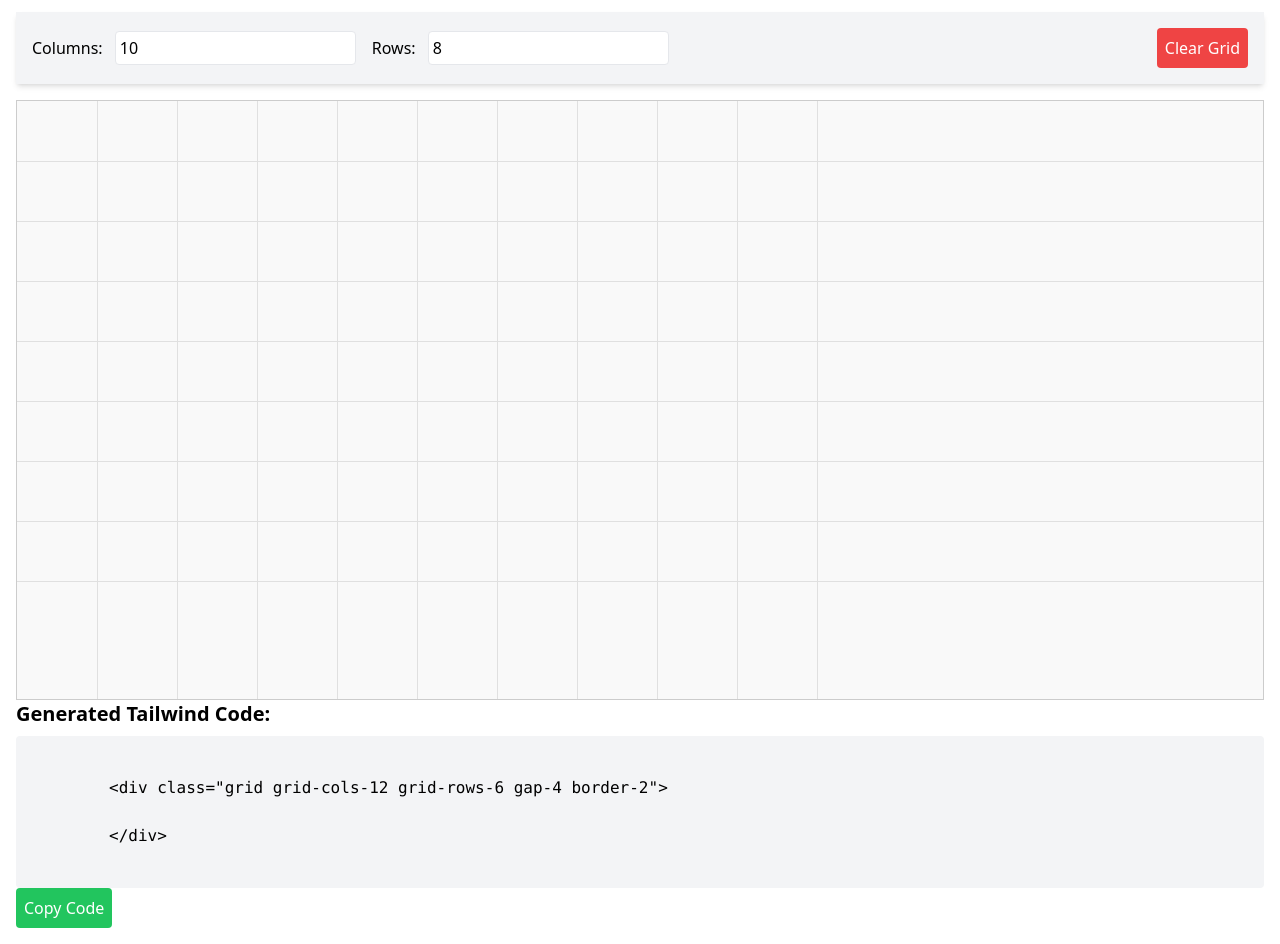
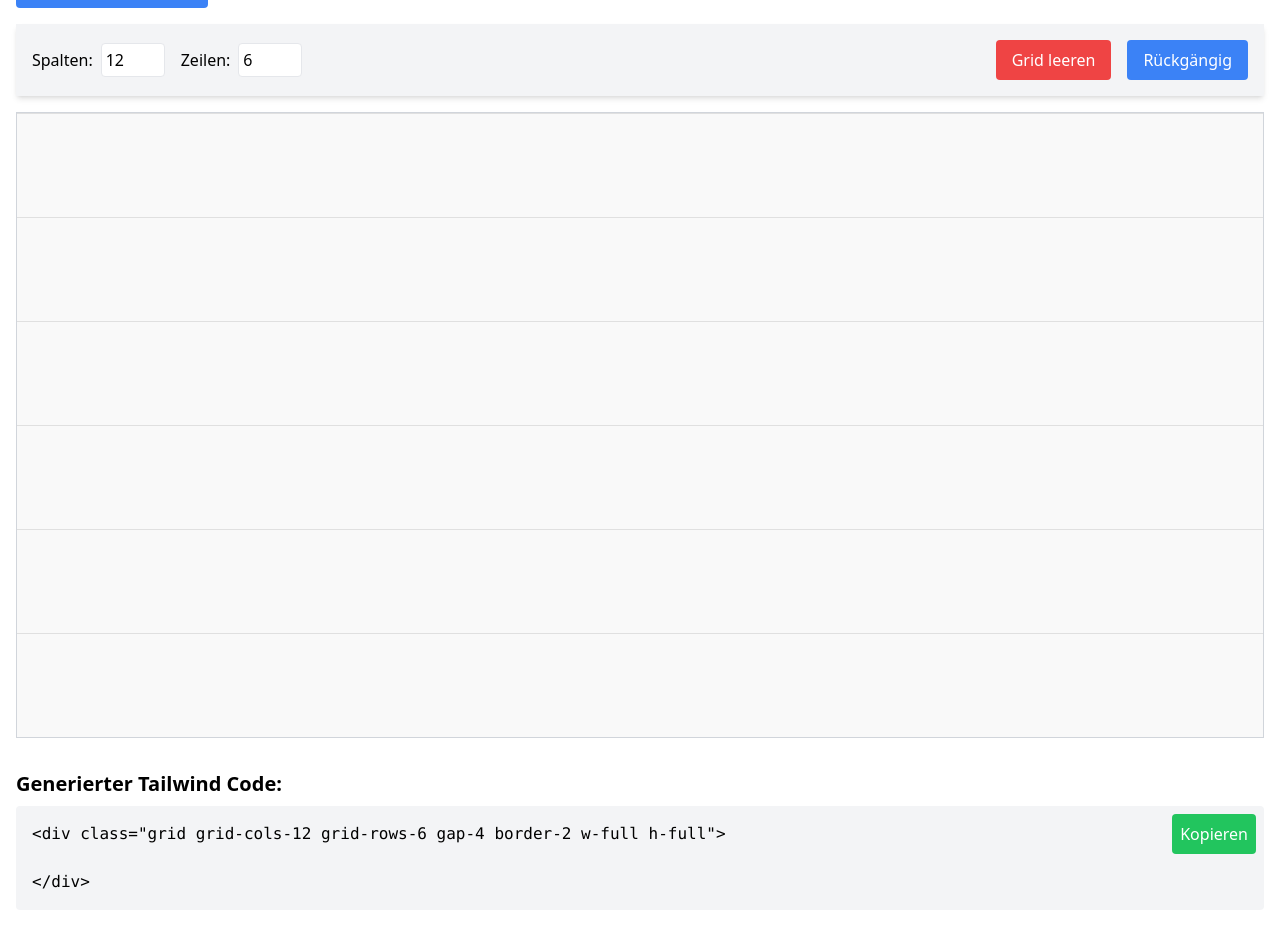
Before and after one commit to jovicdev97/TailwindCSS-Grid-Gen-Generator, a Nuxt app: page / in a window 1280 px wide. Shown: the part 108-1052 px from the top of the page. Built offline with nearby package versions, Linux system fonts and the light colour scheme.

Commit message:
refactor

```diff
--- a/components/CodeOutput.vue
+++ b/components/CodeOutput.vue
@@ -1,10 +1,12 @@
 <template>
-  <div class="mb-4">
-    <h2 class="text-xl font-semibold mb-2">Generated Tailwind Code:</h2>
-    <pre class="bg-gray-100 p-4 rounded"><code>{{ gridStore.export() }}</code></pre>
-    <button @click="copyToClipboard" class="p-2 bg-green-500 text-white rounded hover:bg-green-600 transition-colors focus:outline-none focus:ring-2 focus:ring-green-500 focus:ring-opacity-50">
-      Copy Code
-    </button>
+  <div class="mt-8">
+    <h2 class="text-xl font-semibold mb-2">Generierter Tailwind Code:</h2>
+    <div class="relative">
+      <pre class="bg-gray-100 p-4 rounded overflow-x-auto"><code>{{ gridStore.export() }}</code></pre>
+      <button @click="copyToClipboard" class="absolute top-2 right-2 p-2 bg-green-500 text-white rounded hover:bg-green-600 transition-colors focus:outline-none focus:ring-2 focus:ring-green-500 focus:ring-opacity-50">
+        Kopieren
+      </button>
+    </div>
   </div>
 </template>
 
@@ -15,7 +17,10 @@ const gridStore = useGridStore()
 
 function copyToClipboard() {
   navigator.clipboard.writeText(gridStore.export()).then(() => {
-    alert('Code copied to clipboard!')
+    alert('Code in die Zwischenablage kopiert!')
+  }).catch(err => {
+    console.error('Fehler beim Kopieren: ', err)
+    alert('Fehler beim Kopieren des Codes. Bitte versuchen Sie es erneut.')
   })
 }
 </script>
--- a/components/GridBox.vue
+++ b/components/GridBox.vue
@@ -1,34 +1,37 @@
 <template>
-  <div :style="boxStyle" class="grid-box">
+  <div :style="boxStyle" class="grid-box" @click="$emit('remove')">
     {{ boxDimensions }}
   </div>
 </template>
 
 <script setup>
 import { computed } from 'vue'
-import { useGridStore } from '~/stores/grid'
 
 const props = defineProps({
   box: {
     type: Object,
     required: true
+  },
+  gridSize: {
+    type: Object,
+    required: true
   }
 })
 
-const store = useGridStore()
-
 const boxStyle = computed(() => ({
-  width: `${props.box.width}px`,
-  height: `${props.box.height}px`,
-  left: `${props.box.startX}px`,
-  top: `${props.box.startY}px`,
+  left: `${props.box.startX * 100}%`,
+  top: `${props.box.startY * 100}%`,
+  width: `${props.box.width * 100}%`,
+  height: `${props.box.height * 100}%`,
   backgroundColor: 'rgba(59, 130, 246, 0.5)',
   border: '2px solid #3B82F6',
 }))
 
-const boxDimensions = computed(() =>
-  `${Math.round(props.box.width / store.cellSize.width)}x${Math.round(props.box.height / store.cellSize.height)}`
-)
+const boxDimensions = computed(() => {
+  const colSpan = Math.round(props.box.width * props.gridSize.columns)
+  const rowSpan = Math.round(props.box.height * props.gridSize.rows)
+  return `${colSpan}x${rowSpan}`
+})
 </script>
 
 <style scoped>
@@ -40,5 +43,11 @@ const boxDimensions = computed(() =>
   color: white;
   font-weight: bold;
   user-select: none;
+  cursor: pointer;
+  transition: opacity 0.2s;
+}
+
+.grid-box:hover {
+  opacity: 0.8;
 }
 </style>
--- a/components/GridCanvas.vue
+++ b/components/GridCanvas.vue
@@ -1,28 +1,30 @@
 <template>
-  <div class="flex flex-col items-center">
+  <div class="flex flex-col items-center w-full">
     <!-- Grid Controls -->
     <div class="flex items-center justify-between w-full p-4 bg-gray-100 shadow-md">
-      <div class="flex items-center">
-        <!-- Input for Columns and Rows -->
-        <label class="mr-4">
-          Columns:
-          <input v-model.number="columns" type="number" min="1" class="ml-2 p-1 border rounded" />
+      <div class="flex items-center space-x-4">
+        <label class="flex items-center">
+          <span class="mr-2">Spalten:</span>
+          <input v-model.number="columns" type="number" min="1" max="24" class="w-16 p-1 border rounded" @change="updateGridSize" />
         </label>
-        <label>
-          Rows:
-          <input v-model.number="rows" type="number" min="1" class="ml-2 p-1 border rounded" />
+        <label class="flex items-center">
+          <span class="mr-2">Zeilen:</span>
+          <input v-model.number="rows" type="number" min="1" max="24" class="w-16 p-1 border rounded" @change="updateGridSize" />
         </label>
       </div>
       <div class="flex items-center space-x-4">
-        <button @click="clearGrid" class="p-2 bg-red-500 text-white rounded hover:bg-red-600 transition-colors">
-          Clear Grid
+        <button @click="clearGrid" class="px-4 py-2 bg-red-500 text-white rounded hover:bg-red-600 transition-colors focus:outline-none focus:ring-2 focus:ring-red-500 focus:ring-opacity-50">
+          Grid leeren
+        </button>
+        <button @click="undo" class="px-4 py-2 bg-blue-500 text-white rounded hover:bg-blue-600 transition-colors focus:outline-none focus:ring-2 focus:ring-blue-500 focus:ring-opacity-50">
+          Rückgängig
         </button>
       </div>
     </div>
 
     <!-- Grid Area -->
     <div
-      class="grid-container relative mt-4 w-full"
+      class="grid-container relative mt-4 border border-gray-300"
       ref="gridContainer"
       @mousedown="startDrawing"
       @mousemove="drawBox"
@@ -32,14 +34,20 @@
     >
       <!-- Grid Lines -->
       <div v-for="col in columns" :key="'col-' + col"
-           :style="{ left: `${col * columnWidth}px` }"
+           :style="{ left: `${(col - 1) * 100 / columns}%` }"
            class="grid-line vertical"></div>
       <div v-for="row in rows" :key="'row-' + row"
-           :style="{ top: `${row * rowHeight}px` }"
+           :style="{ top: `${(row - 1) * 100 / rows}%` }"
            class="grid-line horizontal"></div>
 
       <!-- Grid Boxes -->
-      <GridBox v-for="box in gridStore.boxes" :key="box.id" :box="box" />
+      <GridBox
+        v-for="box in gridStore.boxes"
+        :key="box.id"
+        :box="box"
+        :gridSize="{ columns, rows }"
+        @remove="removeBox(box.id)"
+      />
 
       <!-- Preview Box -->
       <div v-if="previewBox" :style="previewBoxStyle" class="preview-box"></div>
@@ -48,17 +56,14 @@
 </template>
 
 <script setup>
-import { ref, computed, onMounted, onUnmounted } from 'vue'
+import { ref, computed, onMounted, onUnmounted, watch } from 'vue'
 import { useGridStore } from '~/stores/grid'
 import GridBox from './GridBox.vue'
 
 const gridStore = useGridStore()
 
-const columnWidth = ref(80)
-const rowHeight = ref(60)
-
-const columns = ref(10) // default
-const rows = ref(8) // default
+const columns = ref(12)
+const rows = ref(6)
 
 const gridContainer = ref(null)
 
@@ -69,35 +74,33 @@ const previewBox = ref(null)
 
 const gridContainerStyle = computed(() => ({
   width: '100%',
-  height: `${columns.value * rowHeight.value}px`,
-  position: 'relative',
-  border: '1px solid #ccc',
+  paddingTop: `${(rows.value / columns.value) * 100}%`,
   backgroundColor: '#f9f9f9'
 }))
 
 const previewBoxStyle = computed(() => {
   if (!previewBox.value) return {}
   return {
-    left: `${previewBox.value.startX}px`,
-    top: `${previewBox.value.startY}px`,
-    width: `${previewBox.value.width}px`,
-    height: `${previewBox.value.height}px`,
+    left: `${previewBox.value.startX * 100}%`,
+    top: `${previewBox.value.startY * 100}%`,
+    width: `${previewBox.value.width * 100}%`,
+    height: `${previewBox.value.height * 100}%`,
   }
 })
 
 function startDrawing(event) {
   isDrawing.value = true
   const rect = gridContainer.value.getBoundingClientRect()
-  startX.value = Math.floor((event.clientX - rect.left) / columnWidth.value) * columnWidth.value
-  startY.value = Math.floor((event.clientY - rect.top) / rowHeight.value) * rowHeight.value
+  startX.value = Math.floor((event.clientX - rect.left) / rect.width * columns.value) / columns.value
+  startY.value = Math.floor((event.clientY - rect.top) / rect.height * rows.value) / rows.value
 }
 
 function drawBox(event) {
   if (!isDrawing.value) return
 
   const rect = gridContainer.value.getBoundingClientRect()
-  const currentX = Math.ceil((event.clientX - rect.left) / columnWidth.value) * columnWidth.value
-  const currentY = Math.ceil((event.clientY - rect.top) / rowHeight.value) * rowHeight.value
+  const currentX = Math.ceil((event.clientX - rect.left) / rect.width * columns.value) / columns.value
+  const currentY = Math.ceil((event.clientY - rect.top) / rect.height * rows.value) / rows.value
 
   const width = Math.abs(currentX - startX.value)
   const height = Math.abs(currentY - startY.value)
@@ -125,23 +128,37 @@ function finishDrawing() {
 
 function clearGrid() {
   gridStore.clear()
-  alert('Grid cleared')
+}
+
+function removeBox(id) {
+  gridStore.removeBox(id)
+}
+
+function undo() {
+  gridStore.undo()
+}
+
+function updateGridSize() {
+  gridStore.setGridSize({ columns: columns.value, rows: rows.value })
 }
 
 onMounted(() => {
   window.addEventListener('mouseup', finishDrawing)
+  updateGridSize()
 })
 
 onUnmounted(() => {
   window.removeEventListener('mouseup', finishDrawing)
 })
+
+watch([columns, rows], updateGridSize)
 </script>
 
 <style scoped>
 .grid-container {
-  max-width: 100%;
-  overflow-x: hidden;
-  overflow-y: auto;
+  position: relative;
+  width: 100%;
+  overflow: hidden;
 }
 
 .grid-line {
--- a/components/GridPreview.vue
+++ /dev/null
@@ -1,19 +0,0 @@
-<template>
-  <div class="mb-4">
-    <h2 class="text-xl font-semibold mb-2">Grid Preview:</h2>
-    <div class="border border-gray-300 p-4" v-html="sanitizedHtml"></div>
-  </div>
-</template>
-
-<script setup>
-import { computed } from 'vue'
-import { useGridStore } from '~/stores/grid'
-import DOMPurify from 'dompurify'
-
-const gridStore = useGridStore()
-
-const sanitizedHtml = computed(() => {
-  const html = gridStore.export()
-  return DOMPurify.sanitize(html)
-})
-</script>
--- a/pages/index.vue
+++ b/pages/index.vue
@@ -1,21 +1,19 @@
 <template>
   <div class="container mx-auto p-4">
-    <h1 class="text-2xl font-bold mb-4">Responsive Grid Builder</h1>
+    <h1 class="text-3xl font-bold mb-6">Tailwind Grid Generator</h1>
     <div class="mb-4 flex space-x-4">
-      <button @click="undo" class="bg-blue-500 text-white px-4 py-2 rounded">Undo (CTRL+Z)</button>
+      <button @click="undo" class="bg-blue-500 text-white px-4 py-2 rounded">Rückgängig (STRG+Z)</button>
     </div>
     <GridCanvas />
     <CodeOutput />
-    <GridPreview />
   </div>
 </template>
 
 <script setup>
-import { inject, onMounted, onUnmounted } from 'vue'
+import { onMounted, onUnmounted } from 'vue'
 import { useGridStore } from '~/stores/grid'
 import GridCanvas from '~/components/GridCanvas.vue'
 import CodeOutput from '~/components/CodeOutput.vue'
-import GridPreview from '~/components/GridPreview.vue'
 
 const gridStore = useGridStore()
 
--- a/stores/grid.js
+++ b/stores/grid.js
@@ -5,33 +5,22 @@ export const useGridStore = defineStore('grid', {
     boxes: [],
     history: [],
     gridSize: { columns: 12, rows: 6 },
-    cellSize: { width: 80, height: 60 },
-    viewportSize: { width: 1920, height: 1080 }
   }),
   actions: {
     addBox(box) {
       this.saveState()
       this.boxes.push(box)
     },
-    removeBox(index) {
+    removeBox(id) {
       this.saveState()
-      this.boxes.splice(index, 1)
+      this.boxes = this.boxes.filter(box => box.id !== id)
     },
     clear() {
       this.saveState()
       this.boxes = []
     },
     setGridSize(size) {
-      this.saveState()
       this.gridSize = size
-    },
-    setCellSize(size) {
-      this.saveState()
-      this.cellSize = size
-    },
-    setViewportSize(size) {
-      this.saveState()
-      this.viewportSize = size
     },
     saveState() {
       this.history.push(JSON.stringify(this.boxes))
@@ -43,22 +32,19 @@ export const useGridStore = defineStore('grid', {
       }
     },
     export() {
-      const classes = `grid grid-cols-${this.gridSize.columns} grid-rows-${this.gridSize.rows} gap-4 border-2`
+      const gridClasses = `grid grid-cols-${this.gridSize.columns} grid-rows-${this.gridSize.rows} gap-4 border-2`
       return `
-        <div class="${classes}">
-          ${this.boxes.map((box, index) => `
-            <div class="${this.generateTailwindClasses(box)}">
-              Box ${index + 1}
-            </div>
-          `).join('')}
-        </div>
-      `
+<div class="${gridClasses} w-full h-full">
+  ${this.boxes.map(box => `  <div class="${this.generateTailwindClasses(box)}">
+    <!-- Inhalt hier -->
+  </div>`).join('\n')}
+</div>`.trim()
     },
     generateTailwindClasses(box) {
-      const colSpan = Math.ceil(box.width / this.cellSize.width)
-      const rowSpan = Math.ceil(box.height / this.cellSize.height)
-      const colStart = Math.floor(box.startX / this.cellSize.width) + 1
-      const rowStart = Math.floor(box.startY / this.cellSize.height) + 1
+      const colSpan = Math.round(box.width * this.gridSize.columns)
+      const rowSpan = Math.round(box.height * this.gridSize.rows)
+      const colStart = Math.round(box.startX * this.gridSize.columns) + 1
+      const rowStart = Math.round(box.startY * this.gridSize.rows) + 1
 
       return `col-span-${colSpan} row-span-${rowSpan} col-start-${colStart} row-start-${rowStart} border-2`
     }
```
